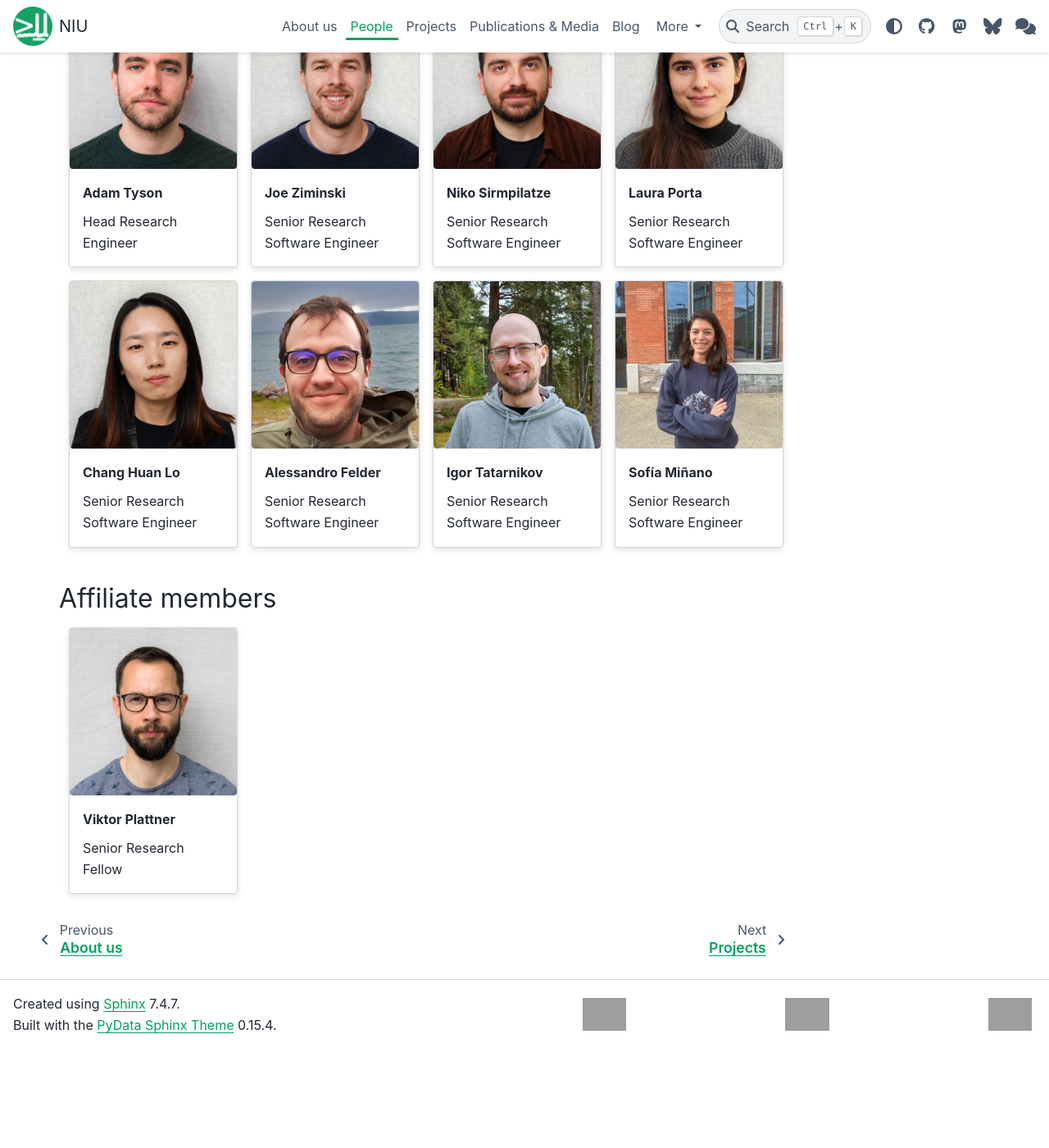
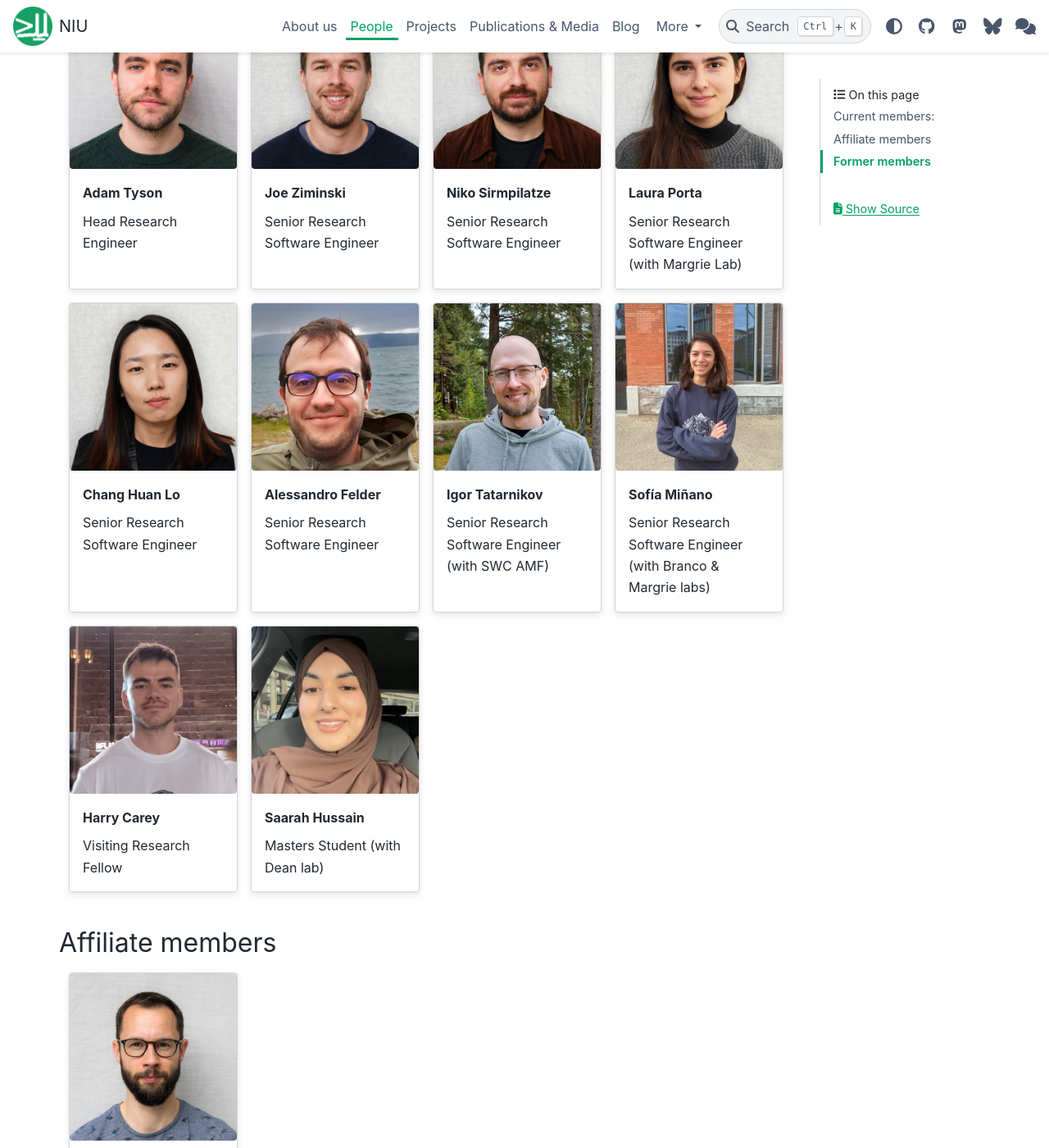
Before and after one commit to neuroinformatics-unit/neuroinformatics-unit.github.io, a Sphinx documentation site: the page built from docs/source/people.md, in a window 1280 px wide and 1400 px high, scrolled down 337 px. Shown: the whole window at 82% size. Built offline with Sphinx 7.4.7 and the PyData theme 0.15.4, drawn with Linux system fonts in a browser that asks for light colours; nearby versions of some CDN libraries; before the commit the page ends 1617 px from its top, so only the background shows below that; some of the changed text lies outside the part shown; grey boxes are pictures that could not be loaded.

Commit message:
Add more detail to people page (#230)
* Add more detail to people page

* Fix typo

* Update docs/source/people.md

Co-authored-by: Alessandro Felder <alessandrofelder@users.noreply.github.com>

---------

Co-authored-by: Alessandro Felder <alessandrofelder@users.noreply.github.com>

```diff
--- a/docs/source/people.md
+++ b/docs/source/people.md
@@ -32,7 +32,7 @@ Senior Research Software Engineer
 :img-top: _static/laura_porta.png
 :link: https://github.com/lauraporta
 
-Senior Research Software Engineer
+Senior Research Software Engineer (with Margrie Lab)
 :::
 
 :::{grid-item-card} Chang Huan Lo
@@ -53,15 +53,30 @@ Senior Research Software Engineer
 :img-top: _static/igor_tatarnikov.jpg
 :link: https://github.com/IgorTatarnikov
 
-Senior Research Software Engineer
+Senior Research Software Engineer (with SWC AMF)
 :::
 
 :::{grid-item-card} Sofía Miñano
 :img-top: _static/sofia_minano.png
 :link: https://github.com/sfmig
 
-Senior Research Software Engineer
+Senior Research Software Engineer (with Branco & Margrie labs)
 :::
+
+:::{grid-item-card} Harry Carey
+:img-top: _static/harry_carey.png
+:link: https://github.com/polarbean
+
+Visiting Research Fellow
+:::
+
+:::{grid-item-card} Saarah Hussain
+:img-top: _static/saarah_hussain.jpg
+:link: https://github.com/saarah815
+
+Masters Student (with Dean lab)
+:::
+
 ::::
 
 
@@ -76,3 +91,11 @@ Senior Research Software Engineer
 Senior Research Fellow
 :::
 ::::
+
+
+## Former members
+- [Shrey Singh (Google Summer of Code 2025)](https://github.com/cs7-shrey)
+- [Saarah Hussain (Google Summer of Code 2025)](https://github.com/saarah815)
+- [Kaixiang Shuai (Masters Student 2025)](https://github.com/Skxsmy)
+- Michaella Beeney (In2Research 2025)
+- [Yousuf-Adial Ansari (In2Research 2024)](https://github.com/yousuf-adialwa20)
```
Also changed, not shown: docs/source/_static/harry_carey.png (added), docs/source/_static/saarah_hussain.jpg (added).
